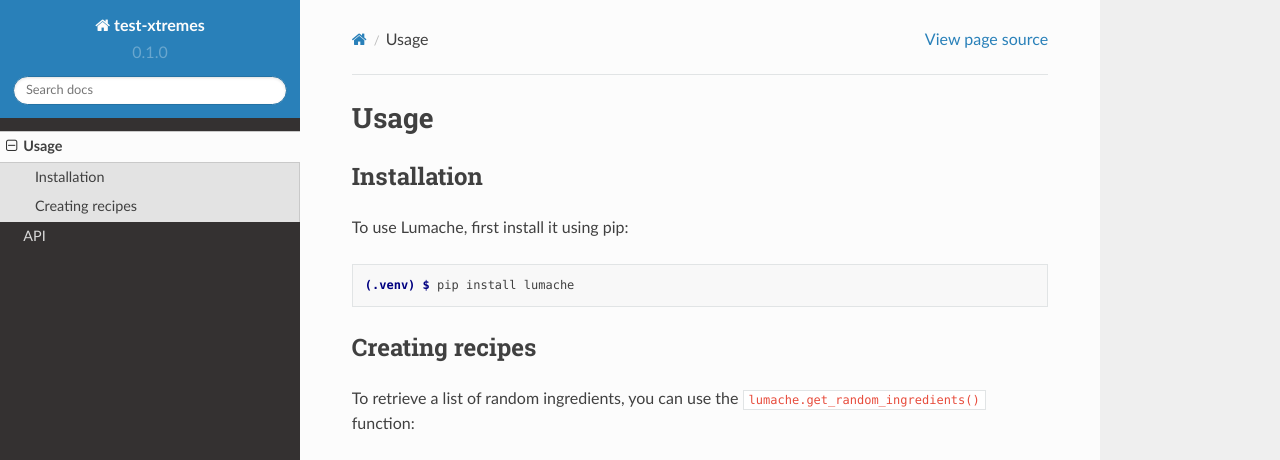
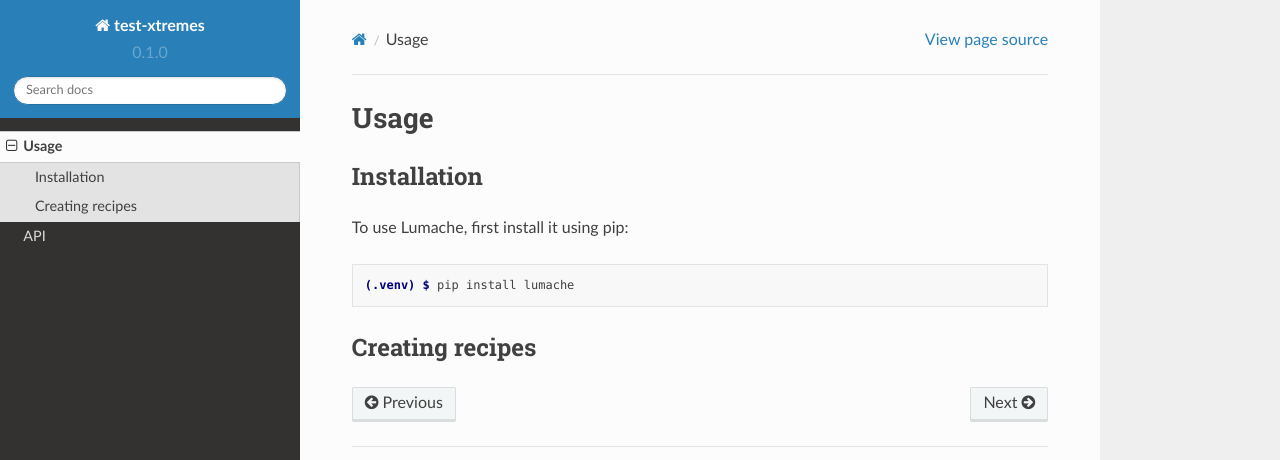
Before and after one commit to haufse/xtremes, a Sphinx documentation site: the page built from docs/source/usage.rst, in a window 1280 px wide and 1095 px high. Shown: the top 460 px of the window. Built offline with Sphinx 7.4.7 and the Read the Docs theme 2.0.0, drawn with Linux system fonts in a browser that asks for light colours; some of the changed text lies outside the part shown; grey boxes are pictures that could not be loaded.

Commit message:
minor changes

```diff
--- a/docs/source/index.rst
+++ b/docs/source/index.rst
@@ -1,5 +1,6 @@
 Basic Tutorial
 ==============
+
 introductory text. **xtremes** will be a cool project in `Climextreme <https://github.com>/`.
 Chek out :doc:`usage` section for further information, including how to :ref:`installation` this project.
 
--- a/docs/source/usage.rst
+++ b/docs/source/usage.rst
@@ -14,20 +14,3 @@
 
 Creating recipes
 ----------------
-
-To retrieve a list of random ingredients,
-you can use the ``lumache.get_random_ingredients()`` function:
-
-.. autofunction:: lumache.get_random_ingredients
-
-The ``kind`` parameter should be either ``"meat"``, ``"fish"``,
-or ``"veggies"``. Otherwise, :py:func:`lumache.get_random_ingredients`
-will raise an exception.
-
-.. autoexception:: lumache.InvalidKindError
-
-For example:
-
->>> import lumache
->>> lumache.get_random_ingredients()
-['shells', 'gorgonzola', 'parsley']
```
